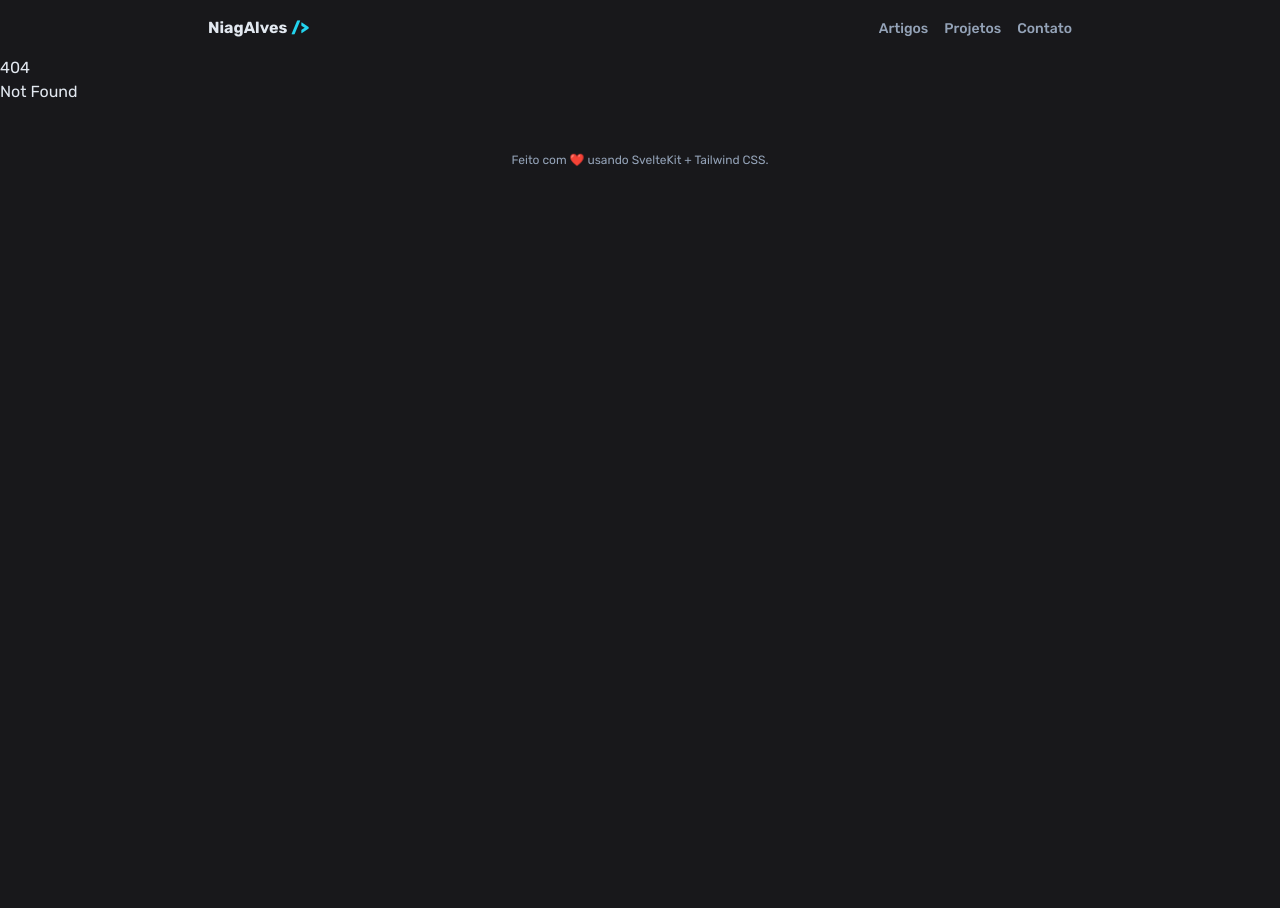
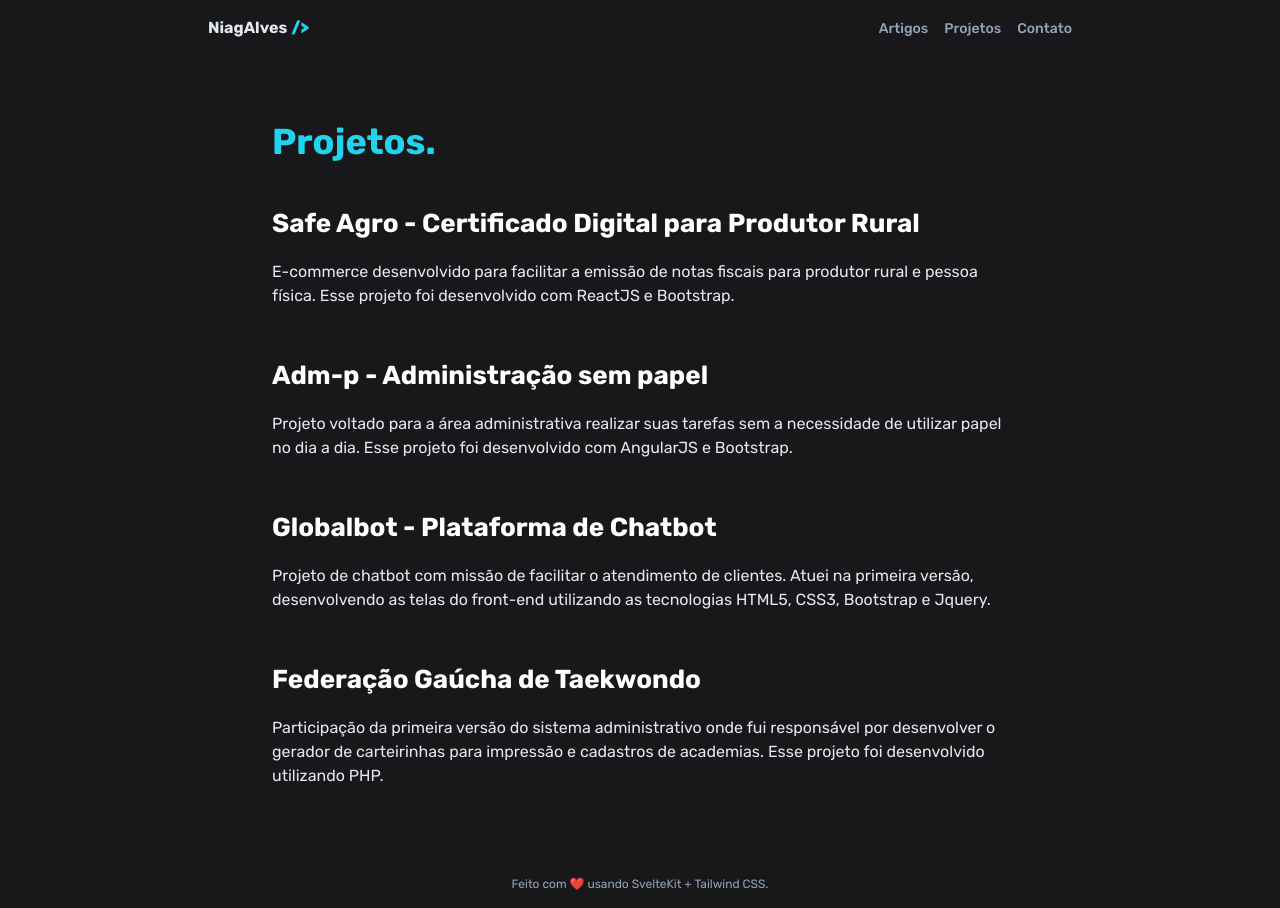
Before and after one commit to niagalves/niagalves.com, a SvelteKit app: page /projects in a window 1280 px wide. Before the commit this address had no page. Before the commit the page ends 800 px from the top, so only its background shows below. Built offline with nearby package versions, Linux system fonts and the light colour scheme.

Commit message:
feat: add projects page

```diff
--- a/src/app.css
+++ b/src/app.css
@@ -7,7 +7,6 @@ html {
 	@apply scroll-smooth;
 }
 
-*,
 html,
 body {
 	@apply font-rubik font-normal text-left bg-zinc-900 text-slate-200;
--- /dev/null
+++ b/src/routes/contact/+page.svelte
@@ -0,0 +1 @@
+contato
--- /dev/null
+++ b/src/routes/projects/+page.svelte
@@ -0,0 +1,36 @@
+<script lang="ts">
+	import { onMount } from 'svelte';
+	import Section from '$lib/components/Section.svelte';
+	import Title from '$lib/components/Title.svelte';
+	import projects from './projects.json';
+</script>
+
+<Section>
+	<Title text="Projetos." type="h2" />
+
+	{#if projects}
+		<ul class="flex items-center flex-col gap-8">
+			{#each projects as item}
+				<li>
+					<div class="flex items-center flex-wrap flex-row justify-start w-full">
+						<h4 class="mb-4">
+							<a
+								href={item.url}
+								title={item.title}
+								target="_blank"
+								rel="noreferrer"
+								class="text-white hover:border-cyan-400 hover:text-white transition duration-700
+          ease-in-out border-transparent border-b-2 font-bold text-[26px] leading-[40px]"
+							>
+								{item.title}
+							</a>
+						</h4>
+						<p class="mb-4">
+							{item.description}
+						</p>
+					</div>
+				</li>
+			{/each}
+		</ul>
+	{/if}
+</Section>
--- /dev/null
+++ b/src/routes/projects/projects.json
@@ -0,0 +1,22 @@
+[
+	{
+		"title": "Safe Agro - Certificado Digital para Produtor Rural",
+		"url": "https://safeagro.safeweb.com.br/portal/#/",
+		"description": "E-commerce desenvolvido para facilitar a emissão de notas fiscais para produtor rural e pessoa física. Esse projeto foi desenvolvido com ReactJS e Bootstrap."
+	},
+	{
+		"title": "Adm-p - Administração sem papel",
+		"url": "https://adm-p.safeweb.com.br/portal/",
+		"description": "Projeto voltado para a área administrativa realizar suas tarefas sem a necessidade de utilizar papel no dia a dia. Esse projeto foi desenvolvido com AngularJS e Bootstrap."
+	},
+	{
+		"title": "Globalbot - Plataforma de Chatbot",
+		"url": "https://globalbot.com.br/",
+		"description": "Projeto de chatbot com missão de facilitar o atendimento de clientes. Atuei na primeira versão, desenvolvendo as telas do front-end utilizando as tecnologias HTML5, CSS3, Bootstrap e Jquery."
+	},
+	{
+		"title": "Federação Gaúcha de Taekwondo",
+		"url": "http://tkdgaucho.com.br/",
+		"description": "Participação da primeira versão do sistema administrativo onde fui responsável por desenvolver o gerador de carteirinhas para impressão e cadastros de academias. Esse projeto foi desenvolvido utilizando PHP."
+	}
+]
```
